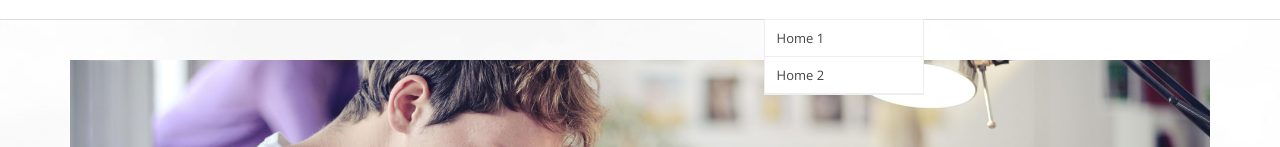
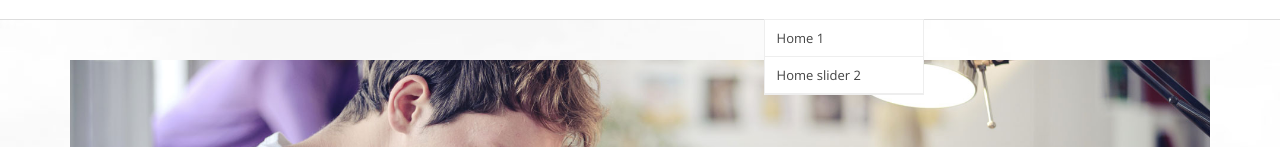
Before and after one commit to hadiurrehman01/Angular_Project, an Angular app: page /home in a window 1280 px wide. Both pictures are taken after a click on the link "HOME". Shown: the part 159-306 px from the top of the page. Built offline with nearby package versions, Linux system fonts and the light colour scheme.

Commit message:
Changed navbar home text

```diff
--- a/src/app/includes/header/navbar/navbar.component.html
+++ b/src/app/includes/header/navbar/navbar.component.html
@@ -14,7 +14,7 @@
           <a href="#" class="dropdown-toggle " data-toggle="dropdown" data-hover="dropdown" data-delay="0" data-close-others="false">Home <i class="fa fa-angle-down"></i></a>
           <ul class="dropdown-menu">
             <li><a href="index.html">Home 1</a></li>
-            <li><a href="index2.html">Home 2</a></li>
+            <li><a href="index2.html">Home slider 2</a></li>
 
           </ul>
 
```
